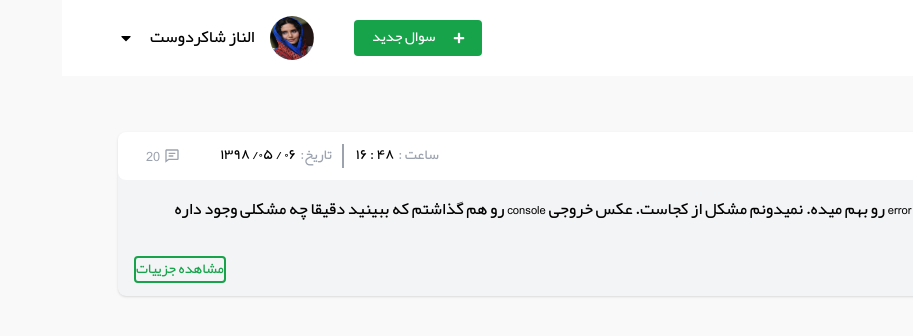
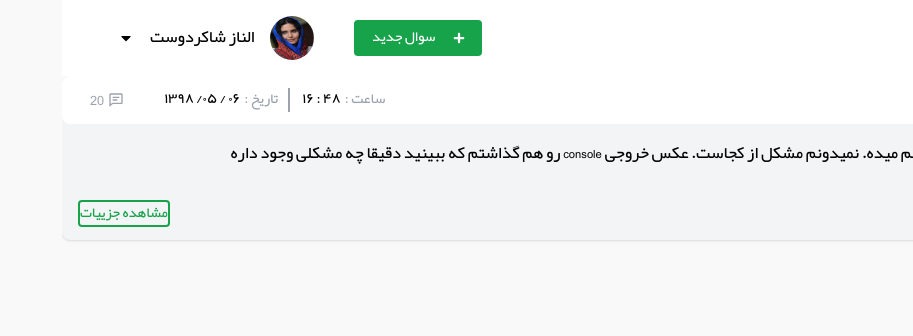
Before and after one commit to zahrapakdel/QA-Karnameh, a React (Vite) app: page / in a window 1280 px wide. Shown: the top 336 px of the page, without its empty margins (367-1280 px from the left). Built offline with nearby package versions, Linux system fonts and the light colour scheme; grey boxes are pictures that could not be loaded.

Commit message:
Question summary refactored (showBody props added)

```diff
--- a/src/components/QuestionSummary.jsx
+++ b/src/components/QuestionSummary.jsx
@@ -1,7 +1,9 @@
-import React from 'react'
+import React, { useState, useEffect } from "react";
 import { BiCommentDetail } from "react-icons/bi";
+import { useSelector } from 'react-redux';
 import { Link } from 'react-router-dom';
-import {toFarsiNumber} from "../util"
+import { toFarsiNumber } from "../util";
+import { useLocation } from "react-router-dom";
 
 const mockData = {
   profilePicUrl: "../../public/user4.png",
@@ -18,9 +20,11 @@ const mockData = {
     "سلام من میخوام یه authentication ساده تو react بسازم اما این error رو بهم میده. نمیدونم مشکل از کجاست. عکس خروجی console رو هم گذاشتم که ببینید دقیقا چه مشکلی وجود داره",
 };
 
-export default function QuestionSummary() {
+export default function QuestionSummary({showBody}) {
+  const question = useSelector((state) => state.questions);
+
   return (
-    <div className="m-14 rounded-lg bg-gray-100 shadow">
+    <div className="mb-14 rounded-lg bg-gray-100 shadow">
       <div className="bg-white flex justify-between px-2 h-12 rounded-lg">
         <div className="flex justify-between my-2">
           <img src={mockData.profilePicUrl} className="w-8 h-8 rounded-lg" />
@@ -28,7 +32,7 @@ export default function QuestionSummary() {
         </div>
         <div className="flex justify-evenly items-center px-5">
           <div className="flex mx-3">
-            <div className="text-gray-400 text-xs">{mockData.time} :</div>
+            <div className="text-gray-400 text-xs">ساعت :</div>
             <div className="text-xs mr-1">
               {toFarsiNumber(mockData.minute)} : {toFarsiNumber(mockData.hour)}
             </div>
@@ -36,7 +40,7 @@ export default function QuestionSummary() {
           <div class="left-1/2 -ml-0.5 w-0.5 h-6 bg-gray-400"></div>
 
           <div className="flex mx-3">
-            <div className="text-gray-400 text-xs">{mockData.dateTitle}</div>
+            <div className="text-gray-400 text-xs">تاریخ :</div>
             <div className="text-xs mr-1">
               {toFarsiNumber(mockData.day)} / {toFarsiNumber(mockData.month)}/{" "}
               {toFarsiNumber(mockData.year)}
@@ -48,7 +52,9 @@ export default function QuestionSummary() {
           </div>
         </div>
       </div>
-
+      {showBody ? (
+        <div>this is body</div>
+      ) : (
         <div className="flex flex-col">
           <div className="text-sm px-4 py-5">{mockData.questionContent}</div>
           <div className="self-end p-4">
@@ -60,6 +66,7 @@ export default function QuestionSummary() {
             </Link>
           </div>
         </div>
+      )}
     </div>
   );
 }
```
Lines whose indentation alone changed are shown as unchanged.
